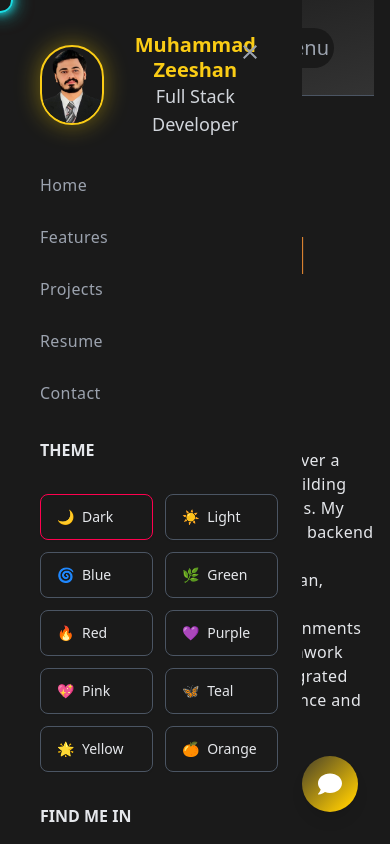
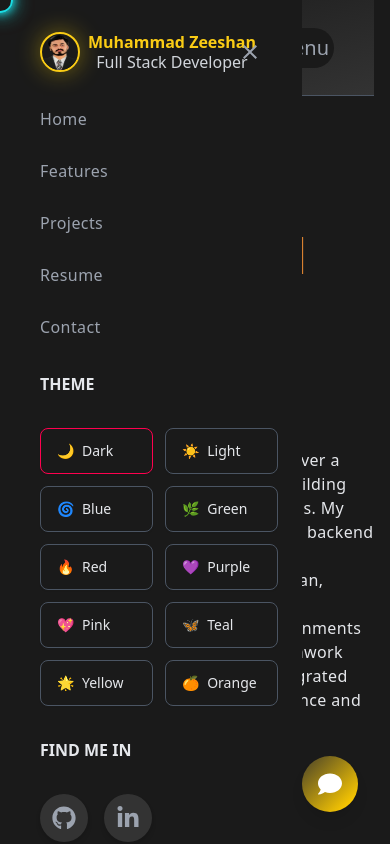
Before and after one commit to Zeshig01/Porfolio, a React (Create React App) app: page / in a window 390 px wide. Both pictures are taken after a click on the element "Menu". Shown: the top 844 px of the page. Built offline with nearby package versions, Linux system fonts and the light colour scheme.

Commit message:
mobile fixed

```diff
--- a/src/components/navbar/Navbar.js
+++ b/src/components/navbar/Navbar.js
@@ -490,10 +490,10 @@ const Navbar = () => {
                 <img
         src={logo}
         alt="logo"
-        className="w-20 h-20 rounded-full border-2 border-yellow-400 shadow-[0_0_25px_rgba(255,215,0,0.4)]"
+        className="w-10 h-10 rounded-full border-2 border-yellow-400 shadow-[0_0_25px_rgba(255,215,0,0.4)]"
       />
-                <h1 className="text-xl font-bold text-yellow-400 text-center leading-tight">
-        Muhammad Zeeshan <br /> <span className="text-gray-300 text-lg font-medium">Full Stack Developer</span>
+                <h1 className=" font-bold text-yellow-400 text-center leading-tight">
+        Muhammad Zeeshan <br /> <span className="text-gray-300  font-medium">Full Stack Developer</span>
       </h1>
               </div>
 
```
